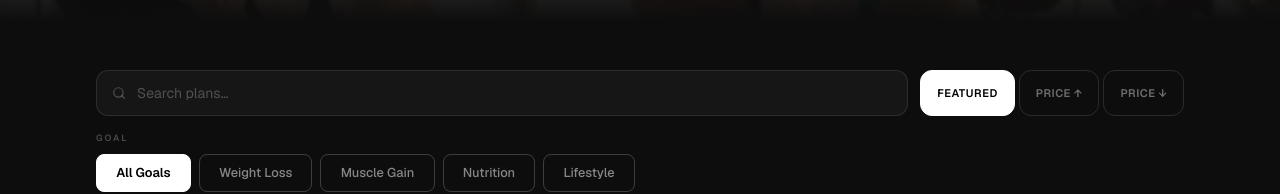
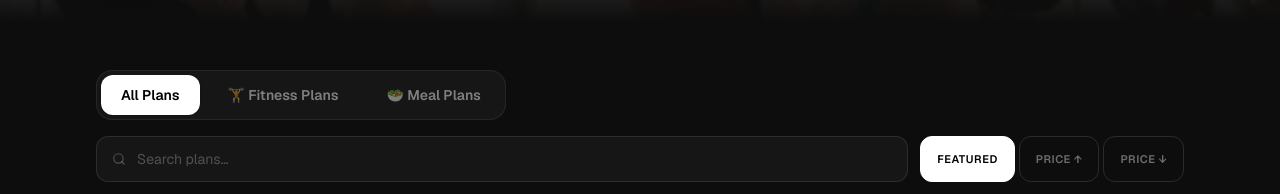
Before and after one commit to abelamaremain-netizen/Fitness-nutrition-platform, a Next.js app: page /plans in a window 1280 px wide. Shown: the part 298-492 px from the top of the page. Built offline with nearby package versions, Linux system fonts and the light colour scheme; no server answers; the database is empty.

Commit message:
Add plan_type (fitness/meal/both) — admin form, shop filter, recommendation engine

```diff
--- a/app/admin/plans/page.tsx
+++ b/app/admin/plans/page.tsx
@@ -12,6 +12,7 @@ interface DBPlan {
   description: string;
   goal: string;
   level: string;
+  plan_type: "fitness" | "meal" | "both";
   published: boolean;
   created_at: string;
 }
@@ -45,6 +46,7 @@ function PlanFormModal({
     long_description: "",
     goal:             plan?.goal        ?? "lifestyle",
     level:            (plan?.level      ?? "Normal") as "Normal" | "Pro" | "VIP",
+    plan_type:        (plan?.plan_type  ?? "fitness") as "fitness" | "meal" | "both",
     published:        plan?.published   ?? true,
     featured:         false,
     bestseller:       false,
@@ -97,6 +99,7 @@ function PlanFormModal({
         includes:         (data.includes ?? []).join("\n"),
         featured:         data.featured   ?? false,
         bestseller:       data.bestseller ?? false,
+        plan_type:        (data.plan_type ?? "fitness") as "fitness" | "meal" | "both",
         suitable_for:     data.suitable_for     ?? ["female", "male"],
         min_bmi:          String(data.min_bmi   ?? 0),
         max_bmi:          String(data.max_bmi   ?? 60),
@@ -126,6 +129,7 @@ function PlanFormModal({
         long_description: form.long_description.trim(),
         goal:             goalKey as "weight-loss" | "muscle-gain" | "nutrition" | "lifestyle",
         level:            form.level.toLowerCase() as "normal" | "pro" | "vip",
+        plan_type:        form.plan_type,
         published:        form.published,
         featured:         form.featured,
         bestseller:       form.bestseller,
@@ -221,7 +225,7 @@ function PlanFormModal({
               placeholder="Detailed description..." className={`${inp} resize-none`} />
           </div>
 
-          {/* Goal + Level — REQUIRED, shown prominently at top */}
+          {/* Goal + Level */}
           <div className="grid grid-cols-2 gap-4 p-4 rounded-xl border border-white/[0.12] bg-white/[0.02]">
             <div>
               <label className="field-label">Goal <span className="text-red-400">*</span></label>
@@ -243,6 +247,32 @@ function PlanFormModal({
                 <option>Pro</option>
                 <option>VIP</option>
               </select>
+            </div>
+          </div>
+
+          {/* Plan Type — CRITICAL: determines which page this plan shows on */}
+          <div className="p-4 rounded-xl border border-white/[0.15] bg-white/[0.02]">
+            <label className="field-label mb-1">Plan Category <span className="text-red-400">*</span></label>
+            <p className="text-white/25 text-[11px] mb-3">
+              Fitness Plans appear on the Fitness Plan page · Meal Plans appear on the Meal Plan page · Both appear on both
+            </p>
+            <div className="grid grid-cols-3 gap-2">
+              {([
+                { v: "fitness", label: "🏋️ Fitness Plan",  sub: "Workouts & exercise" },
+                { v: "meal",    label: "🥗 Meal Plan",      sub: "Nutrition & calories" },
+                { v: "both",    label: "⚡ Both",           sub: "Fitness + Meal" },
+              ] as const).map((opt) => (
+                <button key={opt.v} type="button"
+                  onClick={() => setForm({ ...form, plan_type: opt.v })}
+                  className={`py-3 px-3 rounded-xl text-left border transition-all ${
+                    form.plan_type === opt.v
+                      ? "bg-white/10 border-white/50 text-white"
+                      : "bg-transparent border-white/10 text-white/40 hover:border-white/30 hover:text-white/70"
+                  }`}>
+                  <p className="text-sm font-semibold">{opt.label}</p>
+                  <p className="text-[10px] text-white/35 mt-0.5">{opt.sub}</p>
+                </button>
+              ))}
             </div>
           </div>
 
@@ -483,7 +513,7 @@ export default function AdminPlansPage() {
     const supabase = createBrowserClient();
     setLoading(true);
     const { data } = await supabase
-      .from("plans").select("id, title, description, goal, level, published, created_at")
+      .from("plans").select("id, title, description, goal, level, plan_type, published, created_at")
       .order("created_at", { ascending: false });
     setPlans((data as DBPlan[]) ?? []);
     setLoading(false);
@@ -539,7 +569,7 @@ export default function AdminPlansPage() {
               <table className="w-full">
                 <thead>
                   <tr className="border-b border-white/[0.07]">
-                    {["Plan", "Level", "Goal", "Status", "Created", "Actions"].map((h) => (
+                    {["Plan", "Type", "Level", "Goal", "Status", "Created", "Actions"].map((h) => (
                       <th key={h} className="px-5 py-3.5 text-left text-[10px] font-semibold tracking-[0.18em] uppercase text-white/25">{h}</th>
                     ))}
                   </tr>
@@ -550,6 +580,15 @@ export default function AdminPlansPage() {
                       <td className="px-5 py-4">
                         <p className="text-sm text-white font-medium">{plan.title}</p>
                         <p className="text-[11px] text-white/25 mt-0.5 max-w-[220px] truncate">{plan.description}</p>
+                      </td>
+                      <td className="px-5 py-4">
+                        <span className={`px-2.5 py-0.5 rounded-full text-[10px] font-bold tracking-widest uppercase ${
+                          plan.plan_type === "meal" ? "bg-green-500/15 text-green-400" :
+                          plan.plan_type === "both" ? "bg-blue-500/15 text-blue-400"  :
+                          "bg-white/8 text-white/55"
+                        }`}>
+                          {plan.plan_type === "meal" ? "🥗 Meal" : plan.plan_type === "both" ? "⚡ Both" : "🏋️ Fitness"}
+                        </span>
                       </td>
                       <td className="px-5 py-4">
                         <span className={`px-2.5 py-0.5 rounded-full text-[10px] font-bold tracking-widest uppercase ${levelStyle[plan.level] ?? "bg-white/8 text-white/55"}`}>
--- a/app/fitness-plan/FitnessPlanClient.tsx
+++ b/app/fitness-plan/FitnessPlanClient.tsx
@@ -14,8 +14,8 @@ export default function FitnessPlanClient({ plans }: Props) {
 
   const handleSubmit = (p: UserProfile) => {
     setProfile(p);
-    // Run recommendation engine against live plans from DB
-    setResults(recommendPlans(p, plans));
+    // Only show fitness or both-type plans
+    setResults(recommendPlans(p, plans, "fitness"));
     setTimeout(() => document.getElementById("results")?.scrollIntoView({ behavior: "smooth" }), 100);
   };
 
--- a/app/meal-plan/MealPlanClient.tsx
+++ b/app/meal-plan/MealPlanClient.tsx
@@ -14,7 +14,8 @@ export default function MealPlanClient({ plans }: Props) {
 
   const handleSubmit = (p: UserProfile) => {
     setProfile(p);
-    setResults(recommendPlans(p, plans));
+    // Only show meal or both-type plans
+    setResults(recommendPlans(p, plans, "meal"));
     setTimeout(() => document.getElementById("results")?.scrollIntoView({ behavior: "smooth" }), 100);
   };
 
--- a/components/ui/PlansGrid.tsx
+++ b/components/ui/PlansGrid.tsx
@@ -9,7 +9,7 @@ import {
 } from "@/lib/data";
 
 // ─── FILTER DEFINITIONS ───────────────────────────────────────────────────────
-// Values are always DB keys — only labels are translated
+type PlanTypeFilter = "all" | "fitness" | "meal";
 const GOAL_VALUES:     (PlanGoal | "all")[]  = ["all", "weight-loss", "muscle-gain", "nutrition", "lifestyle"];
 const LEVEL_VALUES:    (PlanLevel | "all")[] = ["all", "Normal", "Pro", "VIP"];
 const DURATION_VALUES: (DurationKey | "all")[] = ["all", "1-week", "1-month", "3-months", "6-months"];
@@ -18,15 +18,19 @@ const SORT_VALUES      = ["featured", "price-asc", "price-desc"];
 export default function PlansGrid({ plans }: { plans: Plan[] }) {
   const { t, lang } = useLang();
 
+  const [planType,  setPlanType]  = useState<PlanTypeFilter>("all");
   const [goal,     setGoal]     = useState<PlanGoal | "all">("all");
   const [level,    setLevel]    = useState<PlanLevel | "all">("all");
   const [duration, setDuration] = useState<DurationKey | "all">("all");
   const [search,   setSearch]   = useState("");
   const [sort,     setSort]     = useState("featured");
 
-  // ── Filter + sort — all comparisons use original DB keys, never translated labels ──
+  // ── Filter + sort ──
   const filtered = plans
     .filter((p) => {
+      const matchType     = planType === "all"
+        || p.planType === planType
+        || p.planType === "both";
       const matchGoal     = goal     === "all" || p.goal  === goal;
       const matchLevel    = level    === "all" || p.level.toLowerCase() === level.toLowerCase();
       const matchDuration = duration === "all" || p.durations.some((d) => d.key === duration);
@@ -35,7 +39,7 @@ export default function PlansGrid({ plans }: { plans: Plan[] }) {
         || p.title.toLowerCase().includes(q)
         || p.description.toLowerCase().includes(q)
         || p.tags.some((tag) => tag.toLowerCase().includes(q));
-      return matchGoal && matchLevel && matchDuration && matchSearch;
+      return matchType && matchGoal && matchLevel && matchDuration && matchSearch;
     })
     .sort((a, b) => {
       if (sort === "price-asc")  return (a.durations[0]?.price ?? 0) - (b.durations[0]?.price ?? 0);
@@ -44,10 +48,10 @@ export default function PlansGrid({ plans }: { plans: Plan[] }) {
     });
 
   const clearAll = () => {
-    setGoal("all"); setLevel("all"); setDuration("all"); setSearch(""); setSort("featured");
+    setPlanType("all"); setGoal("all"); setLevel("all"); setDuration("all"); setSearch(""); setSort("featured");
   };
 
-  const hasFilters = goal !== "all" || level !== "all" || duration !== "all" || search !== "";
+  const hasFilters = planType !== "all" || goal !== "all" || level !== "all" || duration !== "all" || search !== "";
 
   // ── Label helpers — map key → translated display label ──
   const goalLabel = (v: PlanGoal | "all") => ({
@@ -83,6 +87,24 @@ export default function PlansGrid({ plans }: { plans: Plan[] }) {
     <div className="max-w-6xl mx-auto px-8 py-12">
       {/* Filters */}
       <div className="space-y-4 mb-10">
+
+        {/* Plan Type Tabs — shown at top, most important filter */}
+        <div className="flex gap-2 p-1 bg-white/[0.04] rounded-2xl border border-white/[0.07] w-fit">
+          {([
+            { v: "all",     label: lang === "am" ? "ሁሉም" : "All Plans" },
+            { v: "fitness", label: lang === "am" ? "የአካል ብቃት" : "🏋️ Fitness Plans" },
+            { v: "meal",    label: lang === "am" ? "የምግብ ዕቅድ" : "🥗 Meal Plans" },
+          ] as { v: PlanTypeFilter; label: string }[]).map((opt) => (
+            <button key={opt.v} onClick={() => setPlanType(opt.v)}
+              className={`px-5 py-2.5 rounded-xl text-sm font-semibold transition-all ${
+                planType === opt.v
+                  ? "bg-white text-black shadow-sm"
+                  : "text-white/45 hover:text-white"
+              }`}>
+              {opt.label}
+            </button>
+          ))}
+        </div>
 
         {/* Search + Sort */}
         <div className="flex flex-col sm:flex-row gap-3">
--- a/lib/data.ts
+++ b/lib/data.ts
@@ -42,6 +42,7 @@ export const STATS = [
 // ─── TYPES ───────────────────────────────────────────────────────────────────
 export type PlanLevel    = "Normal" | "Pro" | "VIP";
 export type PlanGoal     = "weight-loss" | "muscle-gain" | "nutrition" | "lifestyle";
+export type PlanType     = "fitness" | "meal" | "both";
 export type DurationKey  = "1-week" | "1-month" | "3-months" | "6-months";
 
 export interface DurationOption {
@@ -59,6 +60,7 @@ export interface Plan {
   goal:        PlanGoal;
   goalLabel:   string;
   level:       PlanLevel;   // single label set by admin
+  planType:    PlanType;    // "fitness" | "meal" | "both"
   durations:   DurationOption[];  // admin picks which durations apply
   featured:    boolean;
   bestseller:  boolean;
@@ -85,6 +87,7 @@ export const PLANS: Plan[] = [
     goal: "weight-loss",
     goalLabel: "Weight Loss",
     level: "Pro",
+    planType: "fitness",
     durations: [
       { key: "1-week",   label: "1 Week",   price: 149 },
       { key: "1-month",  label: "1 Month",  price: 449 },
@@ -117,6 +120,7 @@ export const PLANS: Plan[] = [
     goal: "muscle-gain",
     goalLabel: "Muscle Gain",
     level: "VIP",
+    planType: "fitness",
     durations: [
       { key: "1-month",  label: "1 Month",  price: 549 },
       { key: "3-months", label: "3 Months", price: 1299 },
@@ -148,6 +152,7 @@ export const PLANS: Plan[] = [
     goal: "nutrition",
     goalLabel: "Nutrition",
     level: "Normal",
+    planType: "meal",
     durations: [
       { key: "1-week",   label: "1 Week",   price: 99 },
       { key: "1-month",  label: "1 Month",  price: 299 },
@@ -179,6 +184,7 @@ export const PLANS: Plan[] = [
     goal: "weight-loss",
     goalLabel: "Weight Loss",
     level: "VIP",
+    planType: "fitness",
     durations: [
       { key: "1-month",  label: "1 Month",  price: 599 },
       { key: "3-months", label: "3 Months", price: 1499 },
@@ -210,6 +216,7 @@ export const PLANS: Plan[] = [
     goal: "lifestyle",
     goalLabel: "Lifestyle",
     level: "Pro",
+    planType: "both",
     durations: [
       { key: "1-month",  label: "1 Month",  price: 479 },
       { key: "3-months", label: "3 Months", price: 1099 },
@@ -241,6 +248,7 @@ export const PLANS: Plan[] = [
     goal: "lifestyle",
     goalLabel: "Lifestyle",
     level: "Normal",
+    planType: "fitness",
     durations: [
       { key: "1-week",   label: "1 Week",   price: 119 },
       { key: "1-month",  label: "1 Month",  price: 349 },
@@ -523,9 +531,13 @@ export function getCalorieTarget(tdee: number, goal: UserProfile["goal"]): numbe
   return tdee;
 }
 
-export function recommendPlans(profile: UserProfile, plansToSearch: Plan[] = PLANS): Plan[] {
+export function recommendPlans(profile: UserProfile, plansToSearch: Plan[] = PLANS, planType?: "fitness" | "meal"): Plan[] {
   const bmi = calculateBMI(profile.weight, profile.height);
-  const scored = plansToSearch.map((plan) => {
+  // Filter by plan type first if specified
+  const candidates = planType
+    ? plansToSearch.filter((p) => p.planType === planType || p.planType === "both")
+    : plansToSearch;
+  const scored = candidates.map((plan) => {
     let score = 0;
     if (plan.goal === profile.goal)                           score += 40;
     if (bmi >= plan.minBmi && bmi <= plan.maxBmi)            score += 20;
--- a/lib/mappers.ts
+++ b/lib/mappers.ts
@@ -43,6 +43,7 @@ export function mapPlan(dbPlan: DBPlan, dbDurations: DBDuration[] = []): Plan {
     goal:            dbPlan.goal        as Plan["goal"],
     goalLabel:       GOAL_LABELS[dbPlan.goal] ?? dbPlan.goal,
     level,
+    planType:        ((dbPlan as { plan_type?: string }).plan_type ?? "fitness") as Plan["planType"],
     durations:       dbDurations.map(mapDuration),
     featured:        dbPlan.featured,
     bestseller:      dbPlan.bestseller,
--- a/src/types/database.types.ts
+++ b/src/types/database.types.ts
@@ -47,6 +47,7 @@ export type Database = {
           long_description: string;
           goal: Database["public"]["Enums"]["plan_goal"];
           level: Database["public"]["Enums"]["plan_level"];
+          plan_type: "fitness" | "meal" | "both";
           image_url: string | null;
           video_url: string | null;
           pdf_url: string | null;
@@ -70,6 +71,7 @@ export type Database = {
           long_description?: string;
           goal?: Database["public"]["Enums"]["plan_goal"];
           level?: Database["public"]["Enums"]["plan_level"];
+          plan_type?: "fitness" | "meal" | "both";
           image_url?: string | null;
           video_url?: string | null;
           pdf_url?: string | null;
@@ -93,6 +95,7 @@ export type Database = {
           long_description?: string;
           goal?: Database["public"]["Enums"]["plan_goal"];
           level?: Database["public"]["Enums"]["plan_level"];
+          plan_type?: "fitness" | "meal" | "both";
           image_url?: string | null;
           video_url?: string | null;
           pdf_url?: string | null;
```
